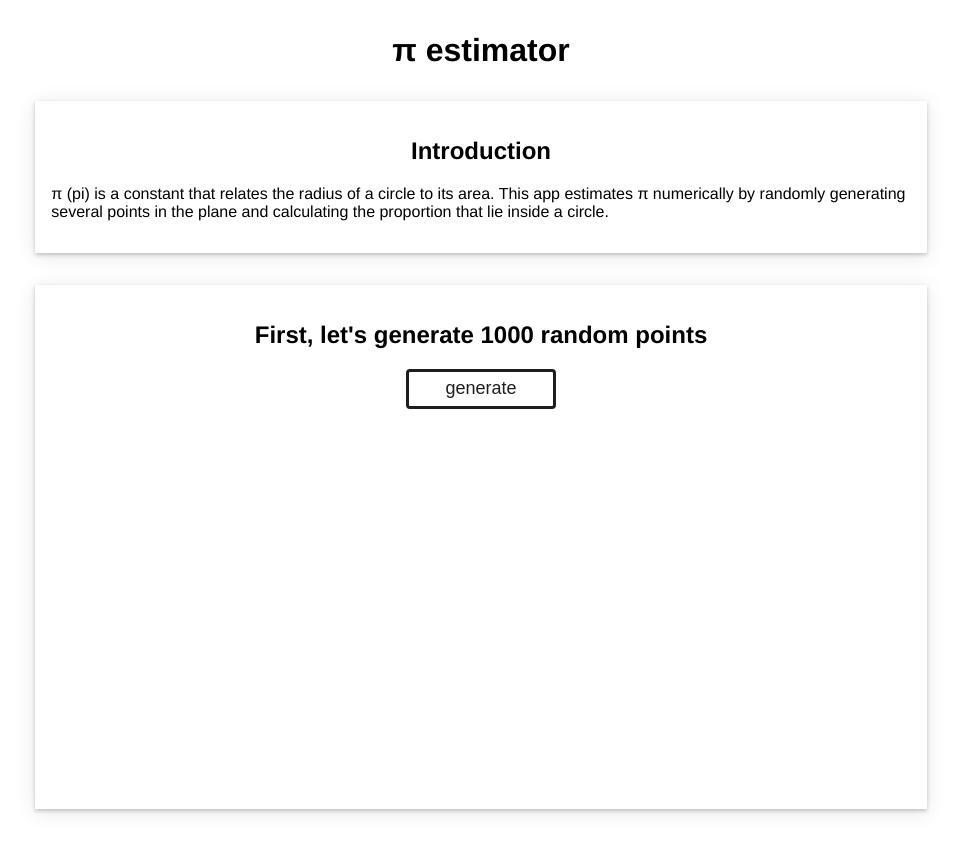
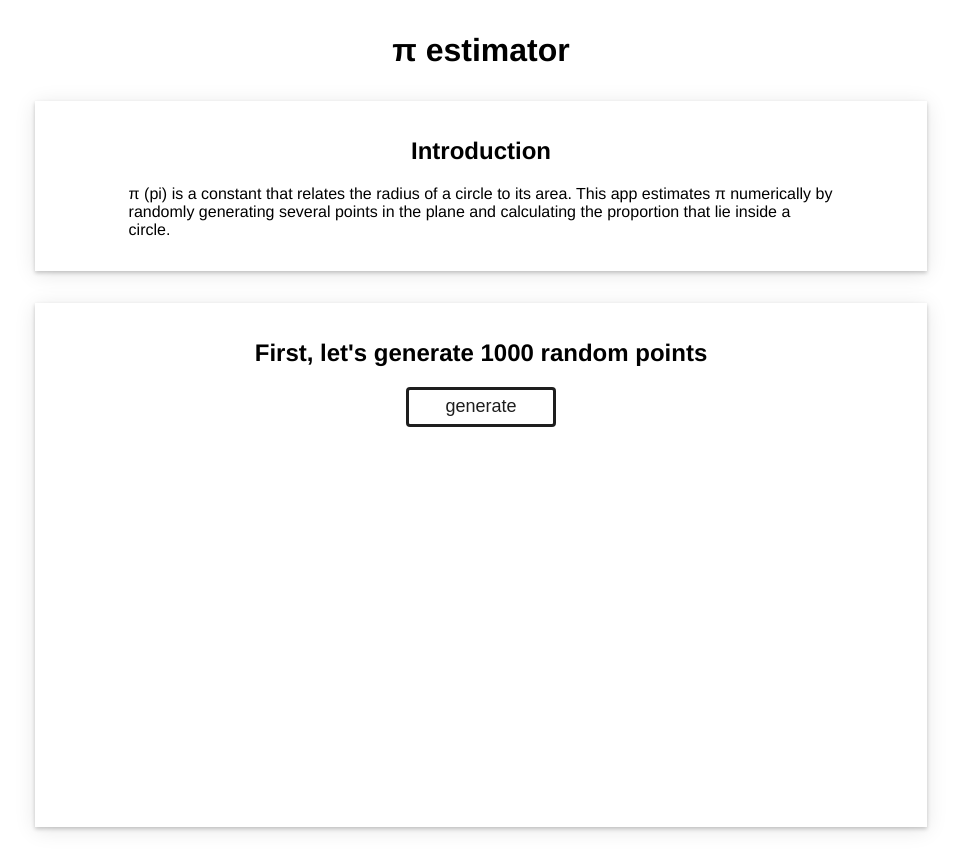
Before and after one commit to citrus-gat/pi-estimation, an Angular app: page / in a window 1280 px wide. Shown: the whole page, without its empty margins (159-1120 px from the left). Built offline with nearby package versions, Linux system fonts and the light colour scheme.

Commit message:
added intro padding

```diff
--- a/src/app/app.component.css
+++ b/src/app/app.component.css
@@ -14,8 +14,16 @@
     0 2.5px 20px 0 rgb(0 0 0 / 10%);
 }
 
+#step1 p {
+  padding: 0% 20px;
+}
+
 @media screen and (min-width: 600px) {
   .main {
     width: 80%;
   }
+
+  #step1 p {
+    padding: 0% 9%;
+  }
 }
```
